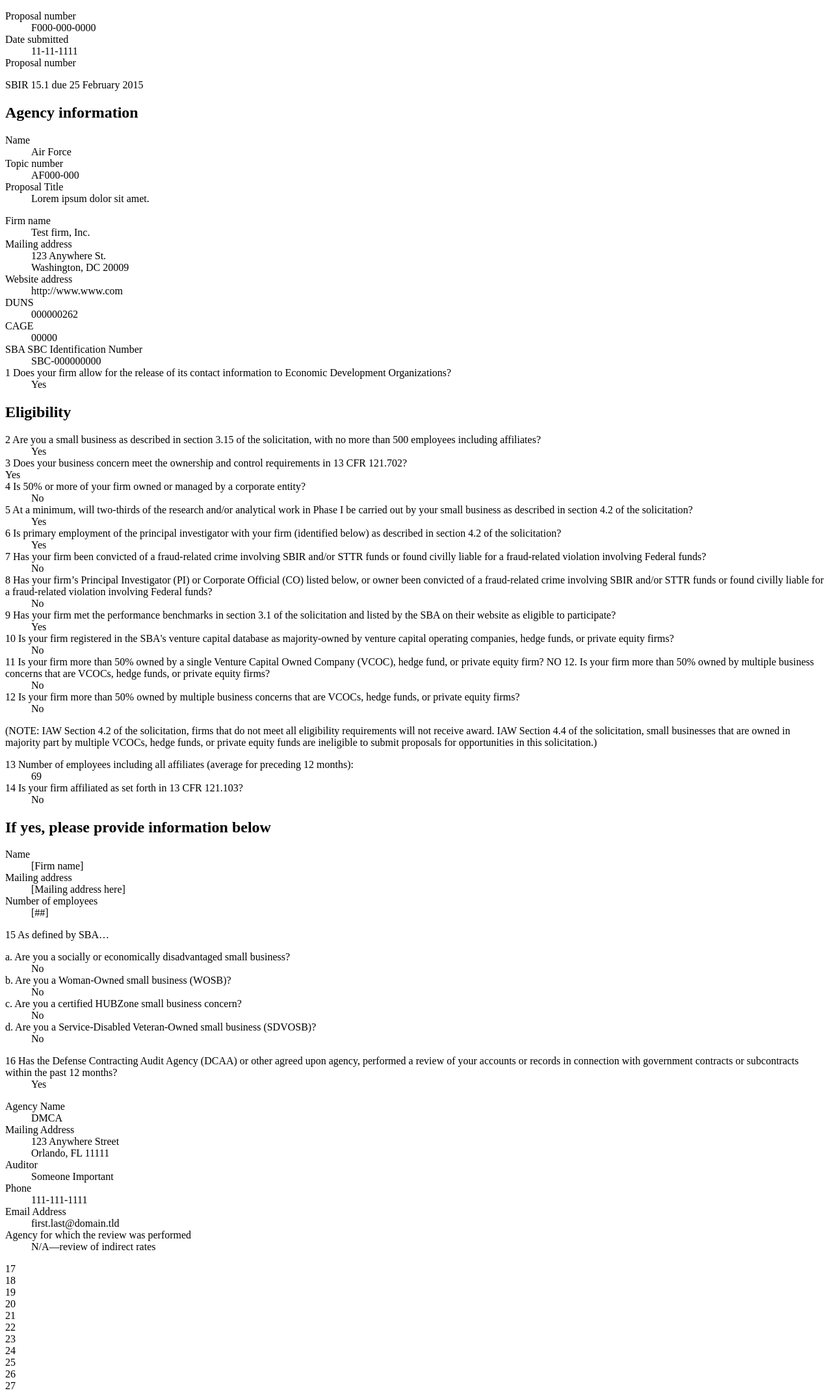
After one commit to 18F/sbirez-prototype, a PHP site: page /pdf.html in a window 1280 px wide. The commit adds this page. Shown: the whole page at 65% size. Run offline with PHP 8.4, Linux system fonts and the light colour scheme.

Commit message:
Add pdf.html. Update styles.

```diff
--- a/index.html
+++ b/index.html
@@ -9,6 +9,7 @@
         <ul>
           <li><a href="company.php">Company</a></li>
           <li><a href="home.php">Home</a></li>
+          <li><a href="pdf.html">PDF</a></li>
           <li><a href="proposal_company_commercialization_report.php">Proposal - Company commercialization report</a></li>
           <li><a href="proposal_cost_volume.php">Proposal - Cost volume</a></li>
           <li><a href="proposal_cover_sheet_principal_investigator_information.php">Proposal - Cover sheet - Principal investigator information</a></li>
--- /dev/null
+++ b/pdf.html
@@ -0,0 +1,162 @@
+<!DOCTYPE html>
+<html>
+  <head>
+    <title>
+
+    </title>
+  </head>
+  <body>
+    <main class="cover-sheet">
+      <div class="wrapper">
+        <header>
+          <dl>
+            <dt>Proposal number</dt>
+            <dd>F000-000-0000</dd>
+            <dt>Date submitted</dt>
+            <dd>11-11-1111</dd>
+            <dt>Proposal number</dt>
+          </dl>
+          <span class="due-date">SBIR 15.1 due 25 February 2015</span>
+        </header>
+        <section>
+          <h1>Agency information</h1>
+          <dl>
+            <dt>Name</dt>
+            <dd>Air Force</dd>
+            <dt>Topic number</dt>
+            <dd>AF000-000</dd>
+            <dt>Proposal Title</dt>
+            <dd>Lorem ipsum dolor sit amet.</dd>
+          </dl>
+        </section>
+        <section class="cover-sheet--firm-information">
+          <dl>
+            <dt>Firm name</dt>
+            <dd>Test firm, Inc.</dd>
+            <dt>Mailing address</dt>
+            <dd>
+              123 Anywhere St. <br />
+              Washington, DC 20009
+            </dd>
+            <dt>Website address</dt>
+            <dd>http://www.www.com</dd>
+            <dt>DUNS</dt>
+            <dd>000000262</dd>
+            <dt>CAGE</dt>
+            <dd>00000</dd>
+            <dt>SBA SBC Identification Number</dt>
+            <dd>SBC-000000000</dd>
+            <dt><span class="question-number">1</span> Does your firm allow for the release of its contact information to Economic Development Organizations?</dt>
+            <dd>Yes</dd>
+          </dl>
+        </section>
+        <section class="cover-sheet--eligibility">
+          <h1>Eligibility</h1>
+          <dl>
+            <dt><span class="question-number">2</span> Are you a small business as described in section 3.15 of the solicitation, with no more than 500 employees including affiliates?</dt>
+            <dd>Yes</dd>
+            <dt><span class="question-number">3</span> Does your business concern meet the ownership and control requirements in 13 CFR 121.702?</dt>
+            <dt>Yes</dt>
+            <dt><span class="question-number">4</span> Is 50% or more of your firm owned or managed by a corporate entity?</dt>
+            <dd>No</dd>
+            <dt><span class="question-number">5</span> At a minimum, will two-thirds of the research and/or analytical work in Phase I be carried out by your small business as described in section 4.2 of the solicitation?</dt>
+            <dd>Yes</dd>
+            <dt><span class="question-number">6</span> Is primary employment of the principal investigator with your firm (identified below) as described in section 4.2 of the solicitation?</dt>
+            <dd>Yes</dd>
+            <dt><span class="question-number">7</span> Has your firm been convicted of a fraud-related crime involving SBIR and/or STTR funds or found civilly liable for a fraud-related violation involving Federal funds?</dt>
+            <dd>No</dd>
+            <dt><span class="question-number">8</span> Has your firm’s Principal Investigator (PI) or Corporate Official (CO) listed below, or owner been convicted of a fraud-related crime involving SBIR and/or STTR funds or found civilly liable for a fraud-related violation involving Federal funds?</dt>
+            <dd>No</dd>
+            <dt><span class="question-number">9</span> Has your firm met the performance benchmarks in section 3.1 of the solicitation and listed by the SBA on their website as eligible to participate?</dt>
+            <dd>Yes</dd>
+            <dt><span class="question-number">10</span> Is your firm registered in the SBA's venture capital database as majority-owned by venture capital operating companies, hedge funds, or private equity firms?</dt>
+            <dd>No</dd>
+            <dt><span class="question-number">11</span> Is your firm more than 50% owned by a single Venture Capital Owned Company (VCOC), hedge fund, or private equity firm? NO 12. Is your firm more than 50% owned by multiple business concerns that are VCOCs, hedge funds, or private equity firms?</dt>
+            <dd>No</dd>
+            <dt><span class="question-number">12</span> Is your firm more than 50% owned by multiple business concerns that are VCOCs, hedge funds, or private equity firms?</dt>
+            <dd>No</dd>
+          </dl>
+          <p>(NOTE: IAW Section 4.2 of the solicitation, firms that do not meet all eligibility requirements will not receive award. IAW Section 4.4 of the solicitation, small businesses that are owned in majority part by multiple VCOCs, hedge funds, or private equity funds are ineligible to submit proposals for opportunities in this solicitation.)</p>
+        </section>
+        <section class="cover-sheet--business-information">
+          <dl>
+          </dl>
+        </section>
+            <dt><span class="question-number">13</span> Number of employees including all affiliates (average for preceding 12 months):</dt>
+            <dd>69</dd>
+            <dt class="question"><span class="question-number">14</span> Is your firm affiliated as set forth in 13 CFR 121.103?</dt>
+            <dd>No</dd>
+          </dl>
+          <aside class="branch">
+            <h1>If yes, please provide information below</h1>
+            <dl>
+              <dt>Name</dt>
+              <dd>[Firm name]</dd>
+              <dt>Mailing address</dt>
+              <dd>[Mailing address here]</dd>
+              <dt>Number of employees</dt>
+              <dd>[##]</dd>
+            </dl>
+          </aside>
+          <dl>
+            <dt><span class="question-number">15</span> As defined by SBA&hellip;</dt>
+          </dl>
+          <dl class="question-sub-question">
+            <dt class="question"><span class="question-number">a.</span> Are you a socially or economically disadvantaged small business?</dt>
+            <dd>No</dd>
+            <dt class="question"><span class="question-number">b.</span> Are you a Woman-Owned small business (WOSB)?</dt>
+            <dd>No</dd>
+            <dt class="question"><span class="question-number">c.</span> Are you a certified HUBZone small business concern?</dt>
+            <dd>No</dd>
+            <dt class="question"><span class="question-number">d.</span> Are you a Service-Disabled Veteran-Owned small business (SDVOSB)?</dt>
+            <dd>No</dd>
+          </dl>
+          <dl>
+            <dt><span class="question-number">16</span> Has the Defense Contracting Audit Agency (DCAA) or other agreed upon agency, performed a review of your accounts or records in connection with government contracts or subcontracts within the past 12 months?</dt>
+            <dd>Yes</dd>
+          </dl>
+          <aside>
+            <dl>
+              <dt>Agency Name</dt>
+              <dd>DMCA</dd>
+              <dt>Mailing Address</dt>
+              <dd>123 Anywhere Street</dd>
+              <dd>Orlando, FL 11111</dd>
+              <dt>Auditor</dt>
+              <dd>Someone Important</dd>
+              <dt>Phone</dt>
+              <dd>111-111-1111</dd>
+              <dt>Email Address</dt>
+              <dd>first.last@domain.tld</dd>
+              <dt>Agency for which the review was performed</dt>
+              <dd>N/A&mdash;review of indirect rates</dd>
+            </dl>
+          </aside>
+            <dt><span class="question-number">17</span></dt>
+            <dd></dd>
+            <dt><span class="question-number">18</span></dt>
+            <dd></dd>
+            <dt><span class="question-number">19</span></dt>
+            <dd></dd>
+            <dt><span class="question-number">20</span></dt>
+            <dd></dd>
+            <dt><span class="question-number">21</span></dt>
+            <dd></dd>
+            <dt><span class="question-number">22</span></dt>
+            <dd></dd>
+            <dt><span class="question-number">23</span></dt>
+            <dd></dd>
+            <dt><span class="question-number">24</span></dt>
+            <dd></dd>
+            <dt><span class="question-number">25</span></dt>
+            <dd></dd>
+            <dt><span class="question-number">26</span></dt>
+            <dd></dd>
+            <dt><span class="question-number">27</span></dt>
+            <dd></dd>
+          </dl>
+        </section>
+      </div>
+    </main>
+  </body>
+</html>
--- a/sign_up.php
+++ b/sign_up.php
@@ -6,7 +6,11 @@
     <main role="main">
       <div class="wrap">
         <form action="sign_up_post.php">
-          <h1>Sign up</h1>
+          <header class="sign-up-header">
+            <h1>Sign up</h1>
+            <span class="or">or</span>
+            <a href="sign_in.php">Sign in</a>
+          </header>
           <div class="field">
             <label>
               <span class="label-text">Email address</span>
```
Also changed, not shown: sign_in.php (+6 -3 lines), stylesheets/styles.css (+162 -17 lines), 1 other file.
